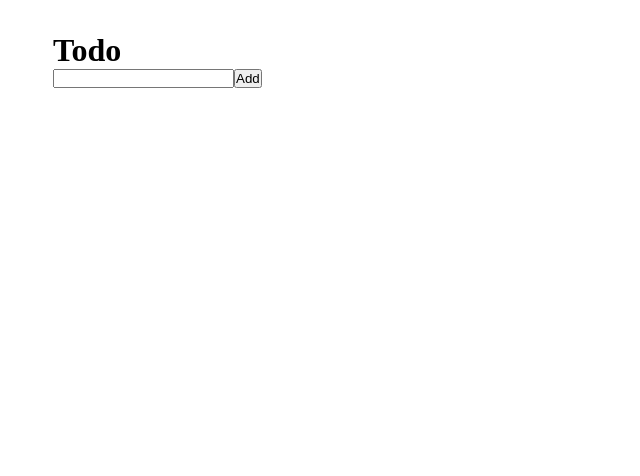
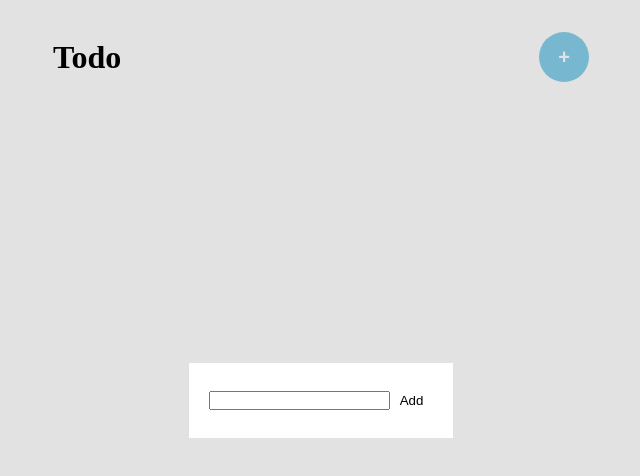
Before and after one commit to eduardoqsilva/react-ToDo, a React (Vite) app: page / in a window 1280 px wide. Shown: the top 476 px of the page, without its empty margins (319-959 px from the left). Built offline with nearby package versions, Linux system fonts and the light colour scheme.

Commit message:
Create modal

```diff
--- a/src/Todo.css
+++ b/src/Todo.css
@@ -24,10 +24,46 @@ ul{
   width: 100%;
 
   font-size: 1.8rem;
-  padding: 5px;
+  padding: 10px;
   border-radius: 8px;
   margin-top: 1rem;
+  background-color: rgb(88, 156, 179);
+  color: #fff;
 }
 .card{
-  border: 2px solid black;
+  border: transparent;
 }
+button{
+  background: transparent;
+  border: none;
+  padding: 10px;
+}
+.header{
+  display: flex;
+  justify-content: space-between;
+  align-items: center;
+}
+.addButton{
+  width: 50px;
+  height: 50px;
+  font-size: 20px;
+  background-color: skyblue;
+  color: #fff;
+  font-weight: bold;
+  border-radius: 50%;
+}
+.modal{
+  width: 100vw;
+  height: 100vh;
+  background-color: rgba(0, 0, 0, 0.115);
+  position: fixed;
+  top: 0;
+  left: 0;
+  display: flex;
+  justify-content: center;
+  align-items: center;
+}
+.cardModal{
+  padding: 20px;
+  background-color: white;
+}
--- a/src/Todo.jsx
+++ b/src/Todo.jsx
@@ -2,6 +2,7 @@ import React, { useEffect, useInsertionEffect, useState } from "react";
 import TodoForm from "./components/TodoForm";
 import Item from './components/Item'
 import List from "./components/List";
+import Modal from "./components/Modal";
 import './Todo.css'
 
 const SAVED_ITEMS = 'savedItens'
@@ -42,9 +43,15 @@ function Todo() {
 
   return (
     <div className="container">
-      <h1>Todo</h1>
+
+      <header className="header">
+        <h1>Todo</h1>
+        <button className="addButton">+</button>
+      </header>
+        <List onDone={onDone} onItemDeleted={onItemDeleted} itens={items}></List>
+      <Modal>
         <TodoForm onAddItem={onAddItem}></TodoForm>
-        <List onDone={onDone} onItemDeleted={onItemDeleted} itens={items}></List>
+      </Modal>
     </div>
   )
 }
--- /dev/null
+++ b/src/components/Modal.jsx
@@ -0,0 +1,13 @@
+import React from "react"
+import Card from "./card"
+
+function Modal(props){
+  return(
+    <div className="modal">
+      <Card className="cardModal">
+        {props.children}
+      </Card>
+    </div>
+  )
+}
+export default Modal
```
Also changed, not shown: public/assets/trash.svg.
